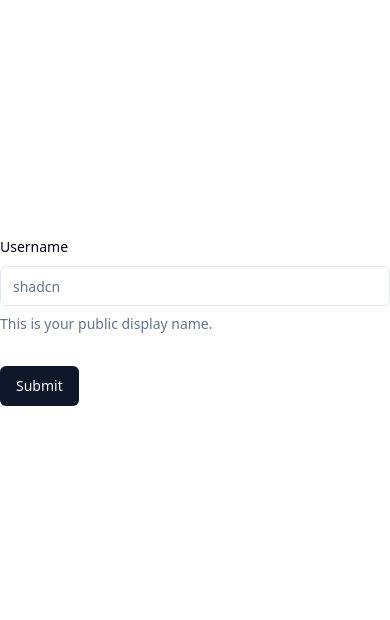
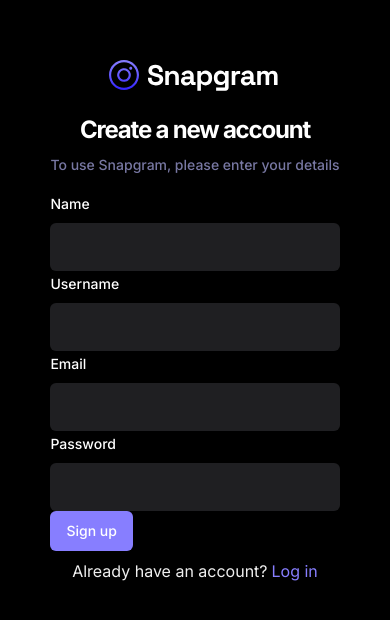
Before and after one commit to AivarasJ7/snapgram, a React (Vite) app: page /sign-up in a window 390 px wide. Shown: the part 102-722 px from the top of the page. Built offline with nearby package versions, Linux system fonts and the light colour scheme.

Commit message:
Sign up form

```diff
--- a/src/_auth/forms/SignupForm.tsx
+++ b/src/_auth/forms/SignupForm.tsx
@@ -1,5 +1,5 @@
-
 import { zodResolver } from "@hookform/resolvers/zod";
+import { Link } from "react-router-dom";
 import {
   Form,
   FormControl,
@@ -15,10 +15,11 @@ import { Button } from "@/components/ui/button";
 import { useForm } from "react-hook-form";
 import { SignupValidation } from "@/lib/validation";
 import { z } from "zod";
-
-
+import { Loader } from "lucide-react";
 
 const SignupForm = () => {
+  const isLoading = false;
+
   // 1. Define your form.
   const form = useForm<z.infer<typeof SignupValidation>>({
     resolver: zodResolver(SignupValidation),
@@ -38,9 +39,32 @@ const SignupForm = () => {
   }
 
   return (
-    <div>
-      <Form {...form}>
-        <form onSubmit={form.handleSubmit(onSubmit)} className="space-y-8">
+    <Form {...form}>
+      <div className="flex justify-center items-center h-screen"> {/* Centering container */}
+        <div className="sm:w-420 flex-center flex-col">
+          <img src="/assets/images/logo.svg" alt="logo" />
+
+          <h2 className="h3-bold md:h2-bold pt-5 sm:pt-12">
+            Create a new account
+          </h2>
+          <p className="text-light-3 small-medium md:base-regular mt-2">
+            To use Snapgram, please enter your details
+          </p>
+
+          <form onSubmit={form.handleSubmit(onSubmit)} className="flex-col gap-5 w-full mt-4">
+            <FormField
+              control={form.control}
+              name="name"
+              render={({ field }) => (
+                <FormItem>
+                  <FormLabel>Name</FormLabel>
+                  <FormControl>
+                    <Input type="text" className="shad-input" {...field} />
+                  </FormControl>
+                  <FormMessage />
+                </FormItem>
+              )}
+            />
           <FormField
             control={form.control}
             name="username"
@@ -48,20 +72,55 @@ const SignupForm = () => {
               <FormItem>
                 <FormLabel>Username</FormLabel>
                 <FormControl>
-                  <Input placeholder="shadcn" {...field} />
+                  <Input type="text" className="shad-input" {...field} />
                 </FormControl>
-                <FormDescription>
-                  This is your public display name.
-                </FormDescription>
                 <FormMessage />
               </FormItem>
             )}
           />
-          <Button type="submit">Submit</Button>
+          <FormField
+            control={form.control}
+            name="email"
+            render={({ field }) => (
+              <FormItem>
+                <FormLabel>Email</FormLabel>
+                <FormControl>
+                  <Input type="email" className="shad-input" {...field} />
+                </FormControl>
+                <FormMessage />
+              </FormItem>
+            )}
+          />
+          <FormField
+            control={form.control}
+            name="password"
+            render={({ field }) => (
+              <FormItem>
+                <FormLabel>Password</FormLabel>
+                <FormControl>
+                  <Input type="password" className="shad-input" {...field} />
+                </FormControl>
+                <FormMessage />
+              </FormItem>
+            )}
+          />
+          <Button type="submit" className="shad-button_primary">
+            {isLoading ? (
+              <div className="flex-center gap-2">
+                <Loader /> Loading...
+              </div>
+            ): "Sign up"}
+          </Button>
+
+          <p className="text-small-regular text-light-2 text-center mt-2">
+            Already have an account?
+            <Link to="/sign-in" className="text-primary-500 text-small-semibold ml-1">Log in</Link>
+          </p>
         </form>
-      </Form>
+      </div>
     </div>
-  );
+  </Form>
+);
 };
 
 export default SignupForm;
--- a/src/globals.css
+++ b/src/globals.css
@@ -1,76 +1,280 @@
+@import url("https://fonts.googleapis.com/css2?family=Inter:wght@400;500;600;700;800&display=swap");
+
 @tailwind base;
 @tailwind components;
 @tailwind utilities;
 
 @layer base {
-  :root {
-    --background: 0 0% 100%;
-    --foreground: 222.2 84% 4.9%;
-
-    --card: 0 0% 100%;
-    --card-foreground: 222.2 84% 4.9%;
-
-    --popover: 0 0% 100%;
-    --popover-foreground: 222.2 84% 4.9%;
-
-    --primary: 222.2 47.4% 11.2%;
-    --primary-foreground: 210 40% 98%;
-
-    --secondary: 210 40% 96.1%;
-    --secondary-foreground: 222.2 47.4% 11.2%;
-
-    --muted: 210 40% 96.1%;
-    --muted-foreground: 215.4 16.3% 46.9%;
-
-    --accent: 210 40% 96.1%;
-    --accent-foreground: 222.2 47.4% 11.2%;
-
-    --destructive: 0 84.2% 60.2%;
-    --destructive-foreground: 210 40% 98%;
-
-    --border: 214.3 31.8% 91.4%;
-    --input: 214.3 31.8% 91.4%;
-    --ring: 222.2 84% 4.9%;
-
-    --radius: 0.5rem;
+  * {
+    @apply box-border list-none p-0 m-0 scroll-smooth;
   }
 
-  .dark {
-    --background: 222.2 84% 4.9%;
-    --foreground: 210 40% 98%;
-
-    --card: 222.2 84% 4.9%;
-    --card-foreground: 210 40% 98%;
-
-    --popover: 222.2 84% 4.9%;
-    --popover-foreground: 210 40% 98%;
-
-    --primary: 210 40% 98%;
-    --primary-foreground: 222.2 47.4% 11.2%;
-
-    --secondary: 217.2 32.6% 17.5%;
-    --secondary-foreground: 210 40% 98%;
-
-    --muted: 217.2 32.6% 17.5%;
-    --muted-foreground: 215 20.2% 65.1%;
-
-    --accent: 217.2 32.6% 17.5%;
-    --accent-foreground: 210 40% 98%;
-
-    --destructive: 0 62.8% 30.6%;
-    --destructive-foreground: 210 40% 98%;
-
-    --border: 217.2 32.6% 17.5%;
-    --input: 217.2 32.6% 17.5%;
-    --ring: 212.7 26.8% 83.9%;
+  body {
+    @apply bg-dark-1 text-white min-h-screen font-inter;
   }
 }
 
-@layer base {
-  * {
-    @apply border-border;
+@layer utilities {
+  /* TYPOGRAPHY */
+  .h1-bold {
+    @apply text-[36px] font-bold leading-[140%] tracking-tighter;
   }
-  body {
-    @apply bg-background text-foreground;
+
+  .h1-semibold {
+    @apply text-[36px] font-semibold leading-[140%] tracking-tighter;
+  }
+
+  .h2-bold {
+    @apply text-[30px] font-bold leading-[140%] tracking-tighter;
+  }
+
+  .h3-bold {
+    @apply text-[24px] font-bold leading-[140%] tracking-tighter;
+  }
+
+  .base-semibold {
+    @apply text-[16px] font-semibold leading-[140%] tracking-tighter;
+  }
+
+  .base-medium {
+    @apply text-[16px] font-medium leading-[140%];
+  }
+
+  .base-regular {
+    @apply text-[16px] font-normal leading-[140%];
+  }
+
+  .body-bold {
+    @apply text-[18px] font-bold leading-[140%];
+  }
+
+  .body-medium {
+    @apply text-[18px] font-medium leading-[140%];
+  }
+
+  .small-semibold {
+    @apply text-[14px] font-semibold leading-[140%] tracking-tighter;
+  }
+
+  .small-medium {
+    @apply text-[14px] font-medium leading-[140%];
+  }
+
+  .small-regular {
+    @apply text-[14px] font-normal leading-[140%];
+  }
+
+  .subtle-semibold {
+    @apply text-[12px] font-semibold leading-[140%];
+  }
+
+  .tiny-medium {
+    @apply text-[10px] font-medium leading-[140%];
+  }
+
+  /* UTILITIES */
+  .invert-white {
+    @apply invert brightness-0 transition;
+  }
+
+  .flex-center {
+    @apply flex justify-center items-center;
+  }
+
+  .flex-between {
+    @apply flex justify-between items-center;
+  }
+
+  .flex-start {
+    @apply flex justify-start items-center;
+  }
+
+  .custom-scrollbar::-webkit-scrollbar {
+    width: 3px;
+    height: 3px;
+    border-radius: 2px;
+  }
+
+  .custom-scrollbar::-webkit-scrollbar-track {
+    background: #09090a;
+  }
+
+  .custom-scrollbar::-webkit-scrollbar-thumb {
+    background: #5c5c7b;
+    border-radius: 50px;
+  }
+
+  .custom-scrollbar::-webkit-scrollbar-thumb:hover {
+    background: #7878a3;
+  }
+
+  .common-container {
+    @apply flex flex-col flex-1 items-center gap-10 overflow-scroll py-10 px-5 md:px-8 lg:p-14 custom-scrollbar;
+  }
+
+  /* All Users */
+  .user-container {
+    @apply max-w-5xl flex flex-col items-start w-full gap-6 md:gap-9;
+  }
+
+  .user-grid {
+    @apply w-full grid grid-cols-1 xs:grid-cols-2 md:grid-cols-2 lg:grid-cols-2 xl:grid-cols-3 gap-7 max-w-5xl;
+  }
+
+  /* Explore */
+  .explore-container {
+    @apply flex flex-col flex-1 items-center overflow-scroll py-10 px-5 md:p-14 custom-scrollbar;
+  }
+
+  .explore-inner_container {
+    @apply max-w-5xl flex flex-col items-center w-full gap-6 md:gap-9;
+  }
+
+  .explore-search {
+    @apply h-12 bg-dark-4 border-none placeholder:text-light-4 focus-visible:ring-0 focus-visible:ring-offset-0 ring-offset-0 !important;
+  }
+
+  /* Home */
+  .home-container {
+    @apply flex flex-col flex-1 items-center gap-10 overflow-scroll py-10 px-5 md:px-8 lg:p-14 custom-scrollbar;
+  }
+
+  .home-posts {
+    @apply max-w-screen-sm flex flex-col items-center w-full gap-6 md:gap-9;
+  }
+
+  .home-creators {
+    @apply hidden xl:flex flex-col w-72 2xl:w-465 px-6 py-10 gap-10  overflow-scroll custom-scrollbar;
+  }
+
+  /* Post Details */
+  .post_details-container {
+    @apply flex flex-col flex-1 gap-10 overflow-scroll py-10 px-5 md:p-14 custom-scrollbar items-center;
+  }
+
+  .post_details-card {
+    @apply bg-dark-2 w-full max-w-5xl rounded-[30px] flex-col flex xl:flex-row border border-dark-4 xl:rounded-l-[24px];
+  }
+
+  .post_details-img {
+    @apply h-80 lg:h-[480px] xl:w-[48%] rounded-t-[30px] xl:rounded-l-[24px] xl:rounded-tr-none object-cover p-5 bg-dark-1;
+  }
+
+  .post_details-info {
+    @apply bg-dark-2 flex flex-col gap-5 lg:gap-7 flex-1 items-start p-8 rounded-[30px];
+  }
+
+  .post_details-delete_btn {
+    @apply p-0 flex gap-3 hover:bg-transparent hover:text-light-1  text-light-1 small-medium lg:base-medium;
+  }
+
+  /* Profile */
+  .profile-container {
+    @apply flex flex-col items-center flex-1 gap-10 overflow-scroll py-10 px-5 md:p-14 custom-scrollbar;
+  }
+
+  .profile-inner_container {
+    @apply flex items-center md:mb-8 xl:items-start gap-8 flex-col xl:flex-row relative max-w-5xl w-full;
+  }
+
+  .profile-tab {
+    @apply flex-center gap-3 py-4 w-48 bg-dark-2  transition flex-1 xl:flex-initial;
+  }
+
+  /* Saved */
+  .saved-container {
+    @apply flex flex-col flex-1 items-center gap-10 overflow-scroll py-10 px-5 md:p-14 custom-scrollbar;
+  }
+
+  /* Bottom bar */
+  .bottom-bar {
+    @apply z-50 flex-between w-full sticky bottom-0 rounded-t-[20px] bg-dark-2 px-5 py-4 md:hidden;
+  }
+
+  /* File uploader */
+  .file_uploader-img {
+    @apply h-80 lg:h-[480px] w-full rounded-[24px] object-cover object-top;
+  }
+
+  .file_uploader-label {
+    @apply text-light-4 text-center small-regular w-full p-4 border-t border-t-dark-4;
+  }
+
+  .file_uploader-box {
+    @apply flex-center flex-col p-7 h-80 lg:h-[612px];
+  }
+
+  /* Grid Post List */
+  .grid-container {
+    @apply w-full grid grid-cols-1 sm:grid-cols-2 md:grid-cols-1 lg:grid-cols-2 xl:grid-cols-3 gap-7 max-w-5xl;
+  }
+
+  .grid-post_link {
+    @apply flex rounded-[24px] border border-dark-4 overflow-hidden cursor-pointer w-full h-full;
+  }
+
+  .grid-post_user {
+    @apply absolute bottom-0 p-5 flex-between w-full bg-gradient-to-t from-dark-3 to-transparent rounded-b-[24px] gap-2;
+  }
+
+  /* Left sidebar */
+  .leftsidebar {
+    @apply hidden md:flex px-6 py-10 flex-col justify-between min-w-[270px] bg-dark-2;
+  }
+
+  .leftsidebar-link {
+    @apply rounded-lg base-medium hover:bg-primary-500 transition;
+  }
+
+  /* Post Card */
+  .post-card {
+    @apply bg-dark-2 rounded-3xl border border-dark-4 p-5 lg:p-7 w-full max-w-screen-sm;
+  }
+
+  .post-card_img {
+    @apply h-64 xs:h-[400px] lg:h-[450px] w-full rounded-[24px] object-cover mb-5;
+  }
+
+  /* Topbar */
+  .topbar {
+    @apply sticky top-0 z-50 md:hidden bg-dark-2 w-full;
+  }
+
+  /* User card */
+  .user-card {
+    @apply flex-center flex-col gap-4 border border-dark-4 rounded-[20px] px-5 py-8;
   }
 }
+
+@layer components {
+  /* SHADCN COMPONENTS */
+  /* Form */
+  .shad-form_label {
+    @apply text-white !important;
+  }
+
+  .shad-form_message {
+    @apply text-red !important;
+  }
+
+  .shad-input {
+    @apply h-12 bg-dark-4 border-none placeholder:text-light-4 focus-visible:ring-1 focus-visible:ring-offset-1 ring-offset-light-3 !important;
+  }
+
+  .shad-textarea {
+    @apply h-36 bg-dark-3 rounded-xl border-none focus-visible:ring-1 focus-visible:ring-offset-1 ring-offset-light-3 !important;
+  }
+
+  /* Button */
+  .shad-button_primary {
+    @apply bg-primary-500 hover:bg-primary-500 text-light-1 flex gap-2 !important;
+  }
+
+  .shad-button_dark_4 {
+    @apply h-12 bg-dark-4 px-5 text-light-1 flex gap-2 !important;
+  }
+
+  .shad-button_ghost {
+    @apply flex gap-4 items-center justify-start hover:bg-transparent hover:text-white !important;
+  }
+}
--- a/tailwind.config.js
+++ b/tailwind.config.js
@@ -1,77 +1,66 @@
 /** @type {import('tailwindcss').Config} */
+const defaultTheme = require('tailwindcss/defaultTheme')
+
 module.exports = {
-  darkMode: ["class"],
+  darkMode: ['class'],
   content: [
     './pages/**/*.{ts,tsx}',
     './components/**/*.{ts,tsx}',
     './app/**/*.{ts,tsx}',
     './src/**/*.{ts,tsx}',
   ],
-  prefix: "",
   theme: {
     container: {
       center: true,
-      padding: "2rem",
+      padding: '2rem',
       screens: {
-        "2xl": "1400px",
+        '2xl': '1400px',
+
       },
     },
     extend: {
       colors: {
-        border: "hsl(var(--border))",
-        input: "hsl(var(--input))",
-        ring: "hsl(var(--ring))",
-        background: "hsl(var(--background))",
-        foreground: "hsl(var(--foreground))",
-        primary: {
-          DEFAULT: "hsl(var(--primary))",
-          foreground: "hsl(var(--primary-foreground))",
-        },
-        secondary: {
-          DEFAULT: "hsl(var(--secondary))",
-          foreground: "hsl(var(--secondary-foreground))",
-        },
-        destructive: {
-          DEFAULT: "hsl(var(--destructive))",
-          foreground: "hsl(var(--destructive-foreground))",
-        },
-        muted: {
-          DEFAULT: "hsl(var(--muted))",
-          foreground: "hsl(var(--muted-foreground))",
-        },
-        accent: {
-          DEFAULT: "hsl(var(--accent))",
-          foreground: "hsl(var(--accent-foreground))",
-        },
-        popover: {
-          DEFAULT: "hsl(var(--popover))",
-          foreground: "hsl(var(--popover-foreground))",
-        },
-        card: {
-          DEFAULT: "hsl(var(--card))",
-          foreground: "hsl(var(--card-foreground))",
-        },
+        'primary-500': '#877EFF',
+        'primary-600': '#5D5FEF',
+        'secondary-500': '#FFB620',
+        'off-white': '#D0DFFF',
+        'red': '#FF5A5A',
+        'dark-1': '#000000',
+        'dark-2': '#09090A',
+        'dark-3': '#101012',
+        'dark-4': '#1F1F22',
+        'light-1': '#FFFFFF',
+        'light-2': '#EFEFEF',
+        'light-3': '#7878A3',
+        'light-4': '#5C5C7B',
       },
-      borderRadius: {
-        lg: "var(--radius)",
-        md: "calc(var(--radius) - 2px)",
-        sm: "calc(var(--radius) - 4px)",
+      screens: {
+        'xs': '480px',
+
+      },
+      width: {
+        '420': '420px',
+        '465': '465px',
+      },
+      fontFamily: {
+        inter: ['Inter', 'sans-serif'],
+
       },
       keyframes: {
-        "accordion-down": {
-          from: { height: "0" },
-          to: { height: "var(--radix-accordion-content-height)" },
+        'accordion-down': {
+          from: { height: 0 },
+          to: { height: 'var(--radix-accordion-content-height)' },
         },
-        "accordion-up": {
-          from: { height: "var(--radix-accordion-content-height)" },
-          to: { height: "0" },
+        'accordion-up': {
+          from: { height: 'var(--radix-accordion-content-height)' },
+          to: { height: 0 },
         },
       },
       animation: {
-        "accordion-down": "accordion-down 0.2s ease-out",
-        "accordion-up": "accordion-up 0.2s ease-out",
+        'accordion-down': 'accordion-down 0.2s ease-out',
+        'accordion-up': 'accordion-up 0.2s ease-out',
       },
     },
   },
-  plugins: [require("tailwindcss-animate")],
-}
+  plugins: [require('tailwindcss-animate')],
+};
```
Also changed, not shown: src/components/ui/shared/Loader.tsx (added, +9 -0 lines).
